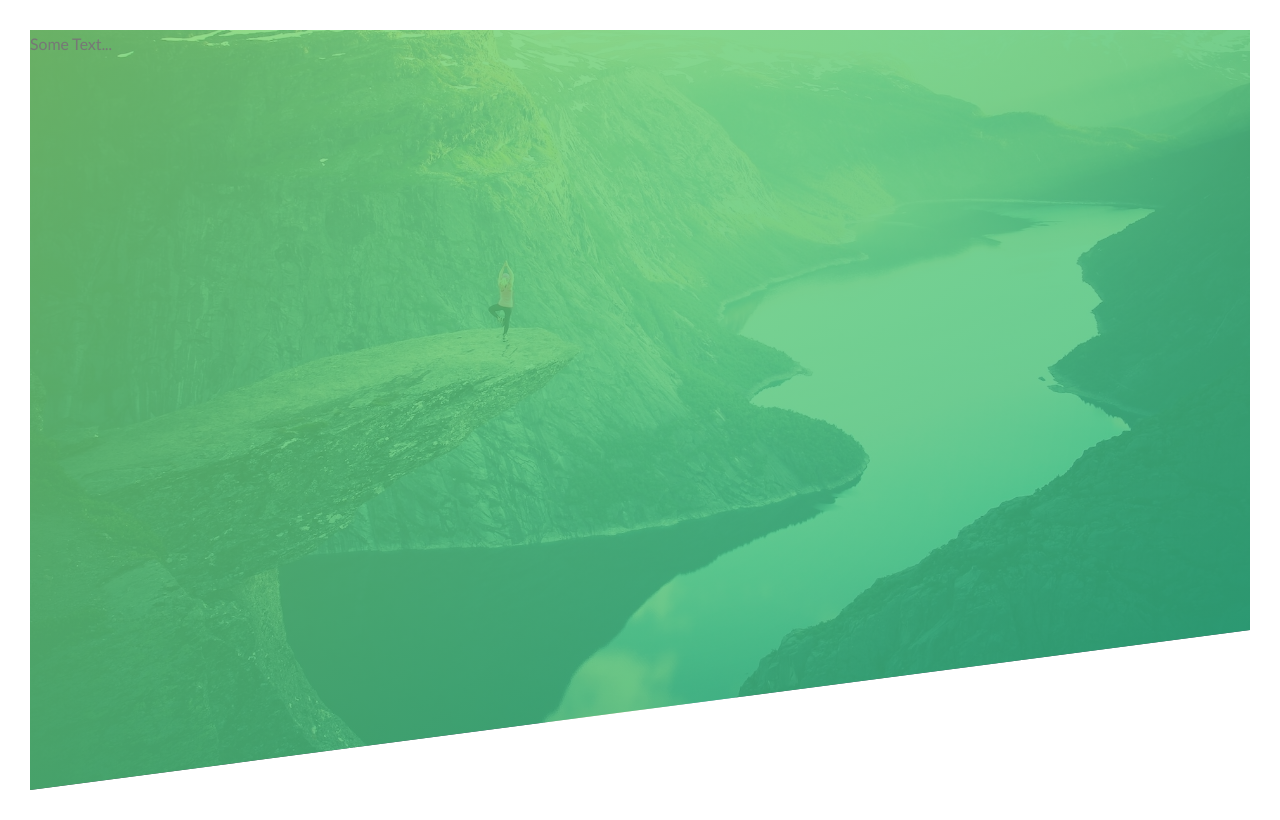
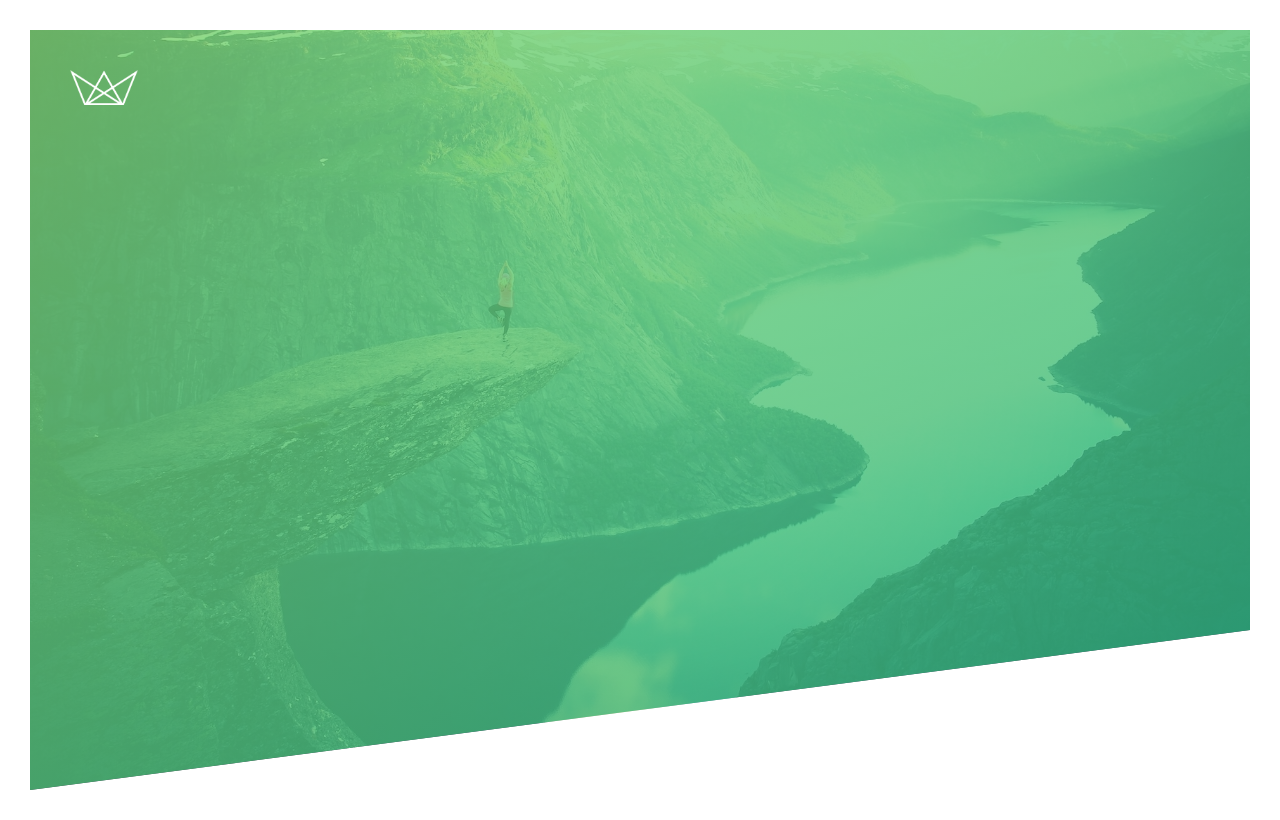
Before and after one commit to Blue-Eyes-FrontEnd-Dragon/Natours, a website: page public/index.html in a window 1280 px wide. Drawn offline with Linux system fonts and the light colour scheme.

Commit message:
Add logo style

```diff
--- a/assets/sass/partials/_header.scss
+++ b/assets/sass/partials/_header.scss
@@ -9,8 +9,19 @@
         url('/assets/images/hero.jpg');
     background-size: cover;
     background-position: top;
+    position: relative;
     clip-path: polygon(
         0 0, 100% 0,
         100% 75vh, 0 100%
     );
+
+    .logo-box {
+        position: absolute;
+        top: 40px;
+        left: 40px;
+
+        .logo {
+            height: 35px;
+        }
+    }
 }
--- a/public/index.html
+++ b/public/index.html
@@ -14,7 +14,9 @@
     </head>
     <body>
         <header class="header">
-            Some Text...
+            <div class="logo-box">
+                <img src="/assets/images/logo-white.png" alt="logo" class="logo"/>
+            </div>
         </header>
     </body>
 </html>
```
Also changed, not shown: public/css/main.css, public/css/main.min.css, 1 other file.
